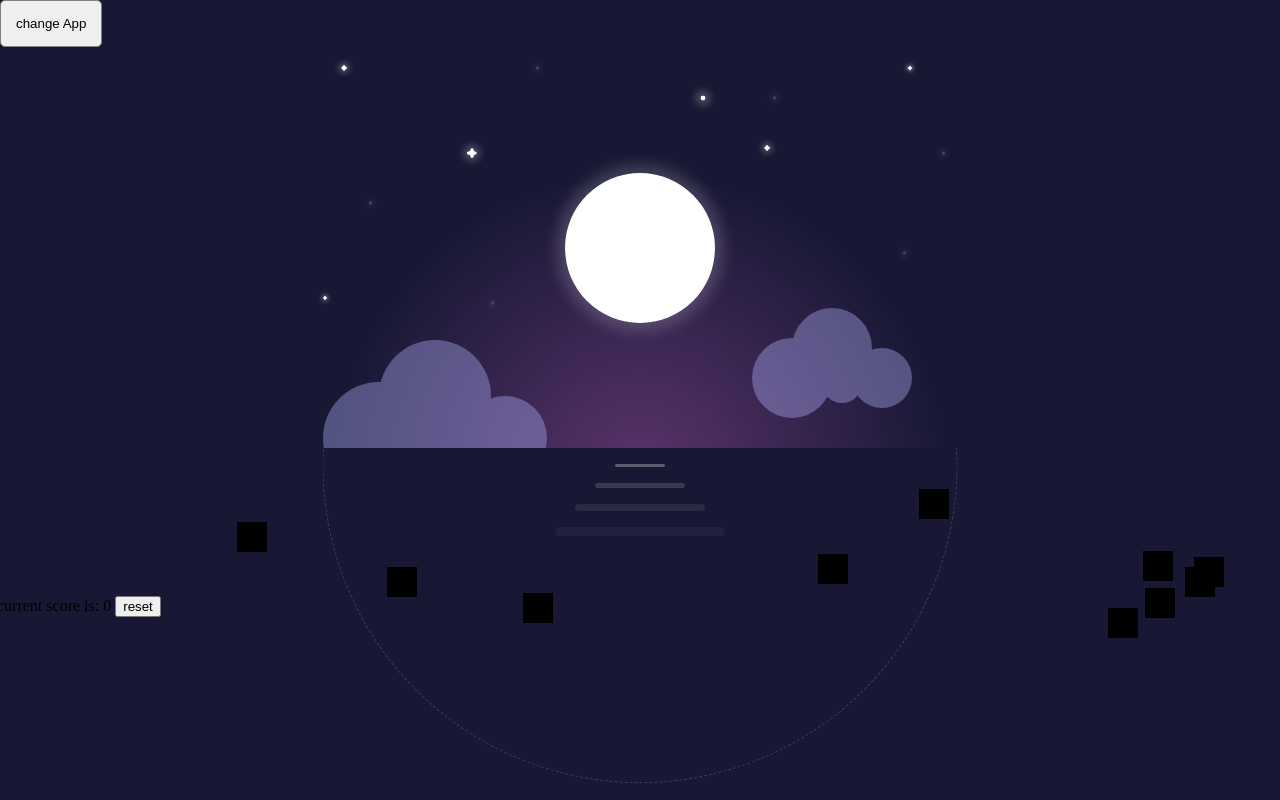
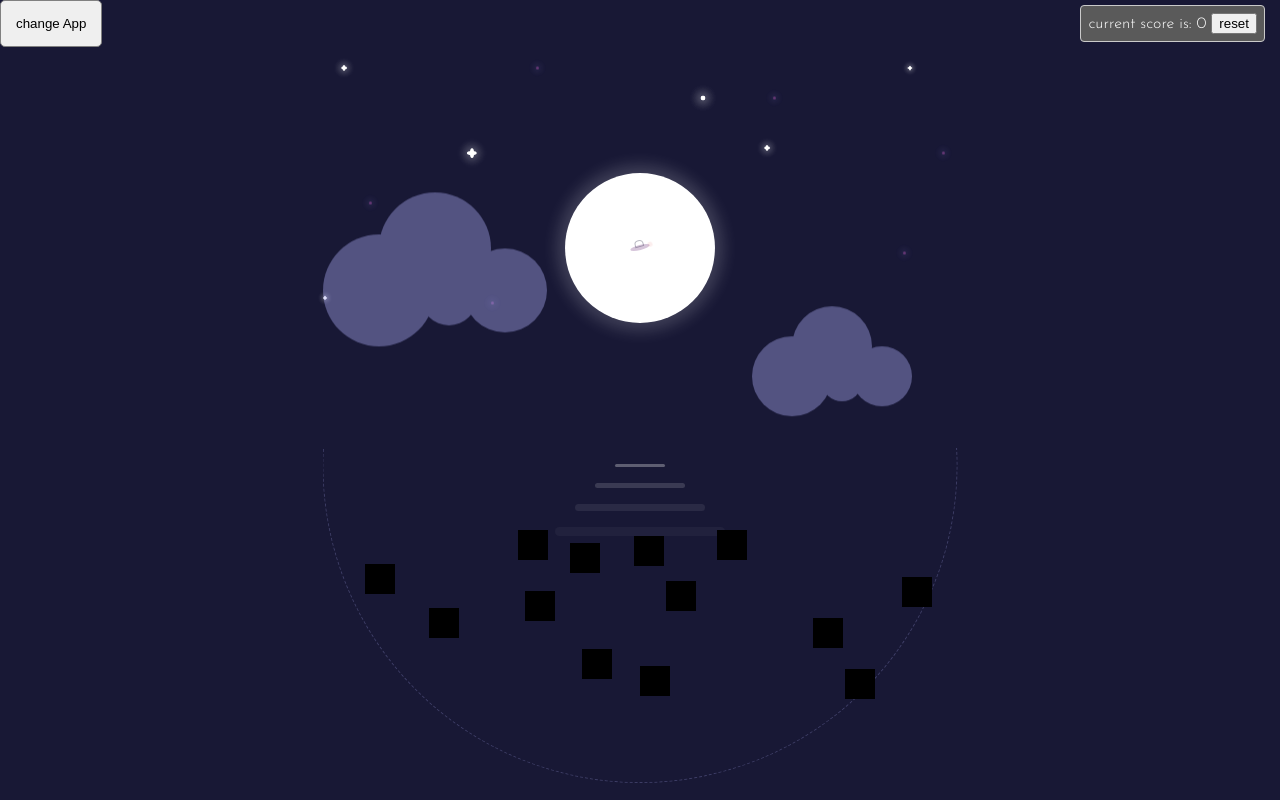
Before and after one commit to vCiKv/TrashPick, a React (Create React App) app: page / in a window 1280 px wide. Built offline with nearby package versions, Linux system fonts and the light colour scheme.

Commit message:
most kinda working now

```diff
--- a/package.json
+++ b/package.json
@@ -9,7 +9,7 @@
     "react": "^17.0.2",
     "react-dom": "^17.0.2",
     "react-scripts": "5.0.0",
-    "web-vitals": "^2.1.2"
+    "web-vitals": "^2.1.3"
   },
   "scripts": {
     "start": "react-scripts start",
--- a/src/TikTak.js
+++ b/src/TikTak.js
@@ -18,81 +18,165 @@ const TikTak = ()=>{
     //win conditions 012 345 678 036 147 258 048 246
     const [currentPlayer,setCurrentPlayer] = useState(1)
     const [score,setScore] = useState(defaultScore)
+    const [freeSpace,setFreeSpace] = useState([])
+    const [closeWin,setCloseWin] = useState([])
     const [winner,setWinner] = useState({player:0,location:[]})
     const winArray = [[0,1,2],[3,4,5],[6,7,8],[0,3,6],[1,4,7],[2,5,8],[0,4,8],[2,6,4]]
-    const AI = ()=>{
-        let frequency = {}
-        let fullWinArray = []
-        let freeSpace = []
-
-        winArray.forEach(v=>{
-            v.forEach(vv=>{
-                fullWinArray.push(vv)
-            })
-        })
-        fullWinArray.forEach(v => frequency[v] ? frequency[v]++ : frequency[v] = 1)
-        Object.keys(score).forEach(v=>{
-            if(score[v] === 0){
-                freeSpace.push[v]
+    const addScore = (i) =>{
+        //console.log("current score", score[index])
+        if(score[i] === 0 && winner.player === 0){
+            setScore({...score,[i]:currentPlayer})
+            if(currentPlayer === 1){
+                //computerAI(2)
+                setCurrentPlayer(4)
+            }else{
+                setCurrentPlayer(1)
             }
-        })
-
+            // setCloseWin([])
+        }
     }
     const reset = ()=>{
         setScore(defaultScore)
+        setCloseWin([])
         setWinner({player:0,location:[]})
         setCurrentPlayer(1)
+        setFreeSpace([])
     }
+    const computerAI = (type)=>{
+        const player = 4
+        const moves = []
+        const aiWin = 0
+        const simScore = {...score}
+        const checkSimWin=(arr,m)=>{
+            winArray.forEach(vv =>{
+                let outcome = {}
+                let final = arr[vv[0]]+arr[vv[1]]+arr[vv[2]]
+                switch(final){
+                    case 3:
+                        outcome = {score:-10,move:m}
+                    break
+                    case 12:
+                        outcome = {score:10,move:m}
+                    break
+                }
+                return outcome
+            })
+        }
+        freeSpace.forEach(v =>{
+            simScore = {...simScore,[v]:player}
+            checkSimWin(simScore,v)
+
+        })
+        const randomMoves = ()=>{
+            const pos = Math.floor (Math.random() * (freeSpace.length))
+            addScore(freeSpace[pos])
+        }
+        // const smartMoves = ()=>{
+        //     console.log('spaces',freeSpace)
+        //     if(freeSpace.length >= 8){
+        //         if (freeSpace.includes(4)) {
+        //             addScore(4)
+        //         }else{
+        //             addScore(0)
+        //         }
+        //         console.log('first move')
+        //         return null
+        //     }else if (closeWin.length > 0){
+        //         freeSpace.forEach(v =>{
+        //             if(closeWin.includes(v)){
+        //                 addScore(v)
+        //                 console.log('ai def',v)
+        //                 return null
+        //             }
+        //         })
+        //     }else{
+        //         winArray.forEach(v =>{
+        //             console.log('ai f atk')
+        //             let final = score[v[0]]+score[v[1]]+score[v[2]]
+        //             console.log(`{score[v[0]]}+{score[v[1]]}+{score[v[2]]} = {final}`)
+        //             switch(final){
+        //                 case (player === 1 ? 2 : 8) :
+        //                 case (player === 1 ? 1 : 4) :
+        //                     v.forEach(vv=>{
+        //                         if(freeSpace.includes(vv)){
+        //                             console.log('ai atk',vv)
+        //                             addScore(vv)
+        //                             return null
+        //                         }
+        //                     })
+        //                 break;
+        //                 default:
+        //                     addScore(freeSpace[0])
+        //                     console.log('ai default')
+        //                 break;
+        //             }
+        //         })
+        //     }
+        // }
+        switch (type){
+            case 0:
+                randomMoves()
+            break
+            case 1:
+                //mix
+            break
+            case 2:
+                smartMoves()
+            break
+        }
+        return null
+    }
+
     useEffect(()=>{
         const checkWin=()=>{
-            let emptySpace = 0
+            let emptySpace = []
             Object.keys(score).forEach(v=>{
-                if(score[v] !== 0){
-                    emptySpace++
+                if(score[v] === 0){
+                    emptySpace.push(Number(v))
                 }
             })
+            setFreeSpace(emptySpace)
             winArray.forEach(v =>{
                 let final = score[v[0]]+score[v[1]]+score[v[2]]
-                if(final === 3){
-                    setWinner({player:1,location:v})
-                }
-                else if(final === 12){
-                    setWinner({player:4,location:v})
-                }else if(emptySpace >= 9){
+                if(setFreeSpace.length >= 9){
                     setWinner({player:9,location:[]})
+                }else{
+                    switch(final){
+                        case 3:
+                            setWinner({player:1,location:v})
+                        break;
+                        case 12:
+                            setWinner({player:4,location:v})
+                        break
+                        case 2:
+                            setCloseWin(v)
+                        break
+                    }
                 }
             })
         }
         checkWin()
     },[score])
-    const changePlayer = ()=>{
-        if(currentPlayer === 1){
-            setCurrentPlayer(4)
-        }else{
-            setCurrentPlayer(1)
-        }
-    }
-
+    // const changePlayer = ()=>{
+    //     if(currentPlayer === 1){
+    //         AI(2)
+    //         setCurrentPlayer(4)
+    //     }else{
+    //         setCurrentPlayer(1)
+    //     }
+    // }
     const Box = (props) =>{
         const index = Number(props.index)
-        const addScore = () =>{
-            //console.log("current score", score[index])
-            if(score[index] === 0 && winner.player === 0){
-                setScore({...score,[index]:currentPlayer})
-                changePlayer()
-            }
-        }
         let text = ''
         if((score[index] !== 0)){
             text = (score[index] === 1) ? 'X':'O'
         }
         return (
-            <div style={{background: winner.location.includes(index) ? "rgba(0,255,0,0.4)" : "rgba(255,255,255,0.3)"}} className="box" onClick={()=>{addScore()}}>
+            <div style={{background: winner.location.includes(index) ? "rgba(0,255,0,0.4)" : "rgba(255,255,255,0.3)"}} className="box" onClick={()=>{addScore(index)}}>
                 <span>{text}</span>
             </div>
         )
     }
-
     const Grid = ()=>{
         return (
             <div>
@@ -119,7 +203,7 @@ const TikTak = ()=>{
                 text = 'Players Draw'
             break
         }
-        return <div className="UI"><button onClick={reset}>Reset Game</button><button onClick={AI}>AI test</button><h1>{text}</h1></div>
+        return <div className="UI"><button onClick={reset}>Reset Game</button><button onClick={()=>computerAI(0)}>AI test</button><h1>{text}</h1></div>
     }
     return(
         <Grid/>
--- a/src/TrashPick.js
+++ b/src/TrashPick.js
@@ -1,31 +1,38 @@
-import React, { useEffect, useState } from 'react';
+import React, { useState, useEffect } from 'react';
+
 import './style.css';
 
 const TrashPick=()=> {
   //const list = [[400,700],[570,834],[406,234],[640,389],[650,214]]
-  const randomNumbers = (minY,maxY,minX,maxX)=>{
-    return [Math.floor (Math.random() * (maxY - minY + 1) + minY),Math.floor (Math.random() * (maxX - minX + 1) + minX)]
+  const randomNumber = (min,max)=>{
+    return Math.floor (Math.random() * (max - min + 1) + min)
   }
   const [trashList,setTrashList] = useState([])
-  const getLocations=()=>{
+  const [score,setScore] = useState(0)
+  const [allTrash,setAllTrash] = useState(0)
+  const setLocations=()=>{
     let c = 0
     let arr = []
-    while (c < 10) {
-      arr.push(randomNumbers(470,650,200,1200))
+    while (c < randomNumber(10,20)) {
+      //arr.push([randomNumber(10,85),randomNumber(4,96)])
+      arr.push({pos:[randomNumber(10,85),randomNumber(4,96)],display:true})
       c++
     }
     setTrashList(arr)
+    setAllTrash(arr.length)
   }
-  const [score,setScore] = useState(0)
   useEffect(()=>{
-    getLocations()
+    setLocations()
   },[])
   const destroy = (index)=>{
     setScore(score + 1)
-    setTrashList(trashList.filter((el,i)=> i !== index))
+    const tempTrashList = [...trashList]
+    tempTrashList[index].display = false;
+    console.log(tempTrashList)
+    //setTrashList(trashList.filter((el,i)=> i !== index))
   }
   const reset=()=>{
-    getLocations()
+    setLocations()
     setScore(0)
   }
   const TrashItem =(props)=>{
@@ -34,17 +41,25 @@ const TrashPick=()=> {
     //rest
 
     const trashStyle={
+      display: (props.display) ? 'block' : 'none',
       width:"30px",
       height:"30px",
       backgroundColor:"black",
       position:"absolute",
       zIndex:100,
-      top:props.top,
-      left:props.left
+      top:props.top + '%',
+      left:props.left +'%',
+      margin:0
     }
     return (<div onClick={()=>destroy(props.index)} style={trashStyle}></div>)
   }
   const SeaBackground = ()=>{
+    const playground = {
+      left: 0,
+      width: "100%",
+      height: "100%",
+      background:"transparent"
+    }
     return(
     <div className="art-board">
       <div className="stars">
@@ -74,29 +89,47 @@ const TrashPick=()=> {
         <div className="beams"></div>
         <div className="beams"></div>
         <div className="beams"></div>
-        <div className="text">
+        <div style={playground}>
+          {trashList.map((i,index)=>{
+            return(<TrashItem key={index} index={index} top={i.pos[0]} left={i.pos[1]} display={i.display} />);
+          })}
         </div>
       </div>
     </div>
     )
   }
+  const WinScreen = ()=>{
+    const close =()=>{
+     setAllTrash(0)
+    }
+    return (
+      <div className="winStyle">
+        <div>
+          <h2>Thanks for Cleaning up Remember to Recycle and Dispose Trash Properly in your Everyday Life <br/> We Only have One Planet </h2>
+          <button onClick={close}>X</button>
+        </div>
+
+      </div>
+    )
+  }
   const scoreStyle= {
-    position:"relative",
+    position:"fixed",
     top:0,
     padding:"7px",
-    right: 10,
-    marginTop:"5px"
+    right: 15,
+    marginTop:"5px",
+    border:"1px solid #cacaca",
+    borderRadius:"4px",
+    background:"rgb(90 90 90)",
+    fontFamily: "'Josefin Sans', sans-serif"
+
   }
+
   return (
     <div className="App">
+      {(score === allTrash && score !== 0)?<WinScreen/>:null}
       <SeaBackground/>
-      {/* <div className="play-area"> */}
-      <span style={scoreStyle}> current score is: {score} <button onClick={reset}>reset </button> </span>
-      {trashList.map((i,index)=>{
-        return(<TrashItem key={index} index={index} top={i[0]} left={i[1]} />)
-      })}
-        {/* <Credits/> */}
-      {/* </div> */}
+      <span  className="text" style={scoreStyle}> current score is: {score} <button onClick={reset}> reset </button> </span>
     </div>
   );
 }
--- a/src/style.css
+++ b/src/style.css
@@ -5,6 +5,37 @@ body {
   background: #181835;
 }
 
+div.winStyle {
+  position:fixed;
+  left:0;
+  top:0;
+  width:100vw;
+  height:100vh;
+  background-color: rgba(0 ,0 ,0, 0.6);
+  z-index: 1500;
+}
+.winStyle div{
+  min-width:320px;
+  width:50%;
+  padding:10px;
+  display:block;
+  text-align:center;
+  border:1px solid grey;
+  border-radius: 4px;
+  margin:120px auto;
+  /* font-family: "Helvetica Neue",Helvetica,Arial; */
+  font-family: "Josefin Sans", sans-serif;
+  background: #181835;
+  color: white;
+}
+.winStyle button{
+  width: 25px;
+  height: 25px;
+  border-radius: 50%;
+  position: relative;
+  /* top: 120px;
+  left: 20%; */
+}
 .art-board {
   position: relative;
   width: 40rem;
@@ -186,8 +217,8 @@ body {
   height: 100%;
   border-radius: 50%;
   box-shadow: 0 0 15px 8px rgba(255, 255, 255, 0.18);
-  /* -webkit-animation: moonLight 2s ease-in-out infinite alternate;
-          animation: moonLight 2s ease-in-out infinite alternate; */
+  -webkit-animation: moonLight 2s ease-in-out infinite alternate;
+          animation: moonLight 2s ease-in-out infinite alternate;
 }
 .moon .ship {
   z-index: 3;
@@ -207,8 +238,8 @@ body {
   background: rgba(120, 64, 132, 0.3);
   border-radius: 50%;
   transform: rotate(-15deg);
-  /* -webkit-animation: travel 12s linear infinite;
-          animation: travel 12s linear infinite; */
+  -webkit-animation: travel 12s linear infinite;
+          animation: travel 12s linear infinite;
 }
 .moon .ship span::before {
   position: absolute;
@@ -231,8 +262,8 @@ body {
   border-radius: 50%;
   background: rgba(204, 0, 0, 0.2);
   transform: translateY(-50%);
-  /* -webkit-animation: engine 0.2s ease-in-out infinite alternate;
-          animation: engine 0.2s ease-in-out infinite alternate; */
+  -webkit-animation: engine 0.2s ease-in-out infinite alternate;
+          animation: engine 0.2s ease-in-out infinite alternate;
 }
 
 @-webkit-keyframes moonLight {
@@ -293,12 +324,13 @@ body {
   top: 26%;
   left: 50%;
   transform: translateX(-50%) scale(1);
-  width: 650px;
+  /* width: 650px; */
   height: 600px;
   background-image: radial-gradient(circle, rgba(120, 64, 132, 0.7), transparent 70%);
   border-radius: 50%;
   /* -webkit-animation: aurora 6s ease infinite alternate;
           animation: aurora 6s ease infinite alternate; */
+
 }
 
 @-webkit-keyframes aurora {
@@ -362,12 +394,12 @@ body {
 }
 
 .cloud1 {
-  top: 70%;
+  top: 40%;
   left: 3%;
   transform: scale(1.4);
   opacity: 0.4;
-  /* -webkit-animation: float 3s linear infinite alternate;
-          animation: float 3s linear infinite alternate; */
+  -webkit-animation: float 3s linear infinite alternate;
+          animation: float 3s linear infinite alternate;
 }
 
 .cloud2 {
@@ -376,8 +408,8 @@ body {
   left: auto;
   right: 20%;
   opacity: 0.4;
-  /* -webkit-animation: float2 3s linear infinite alternate;
-          animation: float2 3s linear infinite alternate; */
+  -webkit-animation: float2 3s linear infinite alternate;
+          animation: float2 3s linear infinite alternate;
 }
 
 @-webkit-keyframes float {
```
Also changed, not shown: src/index.css (+0 -19 lines), gg.txt, 1 other file (tests, documents, lock files or other folders).
